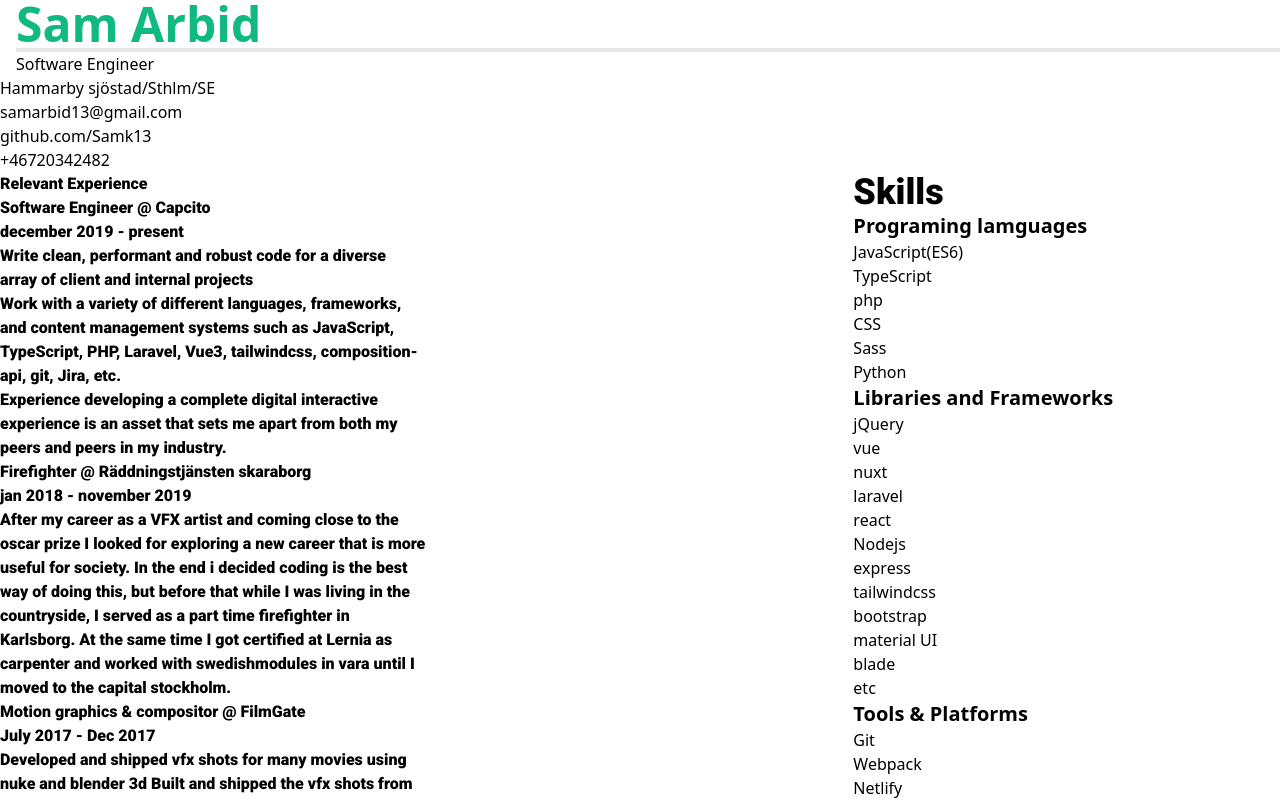
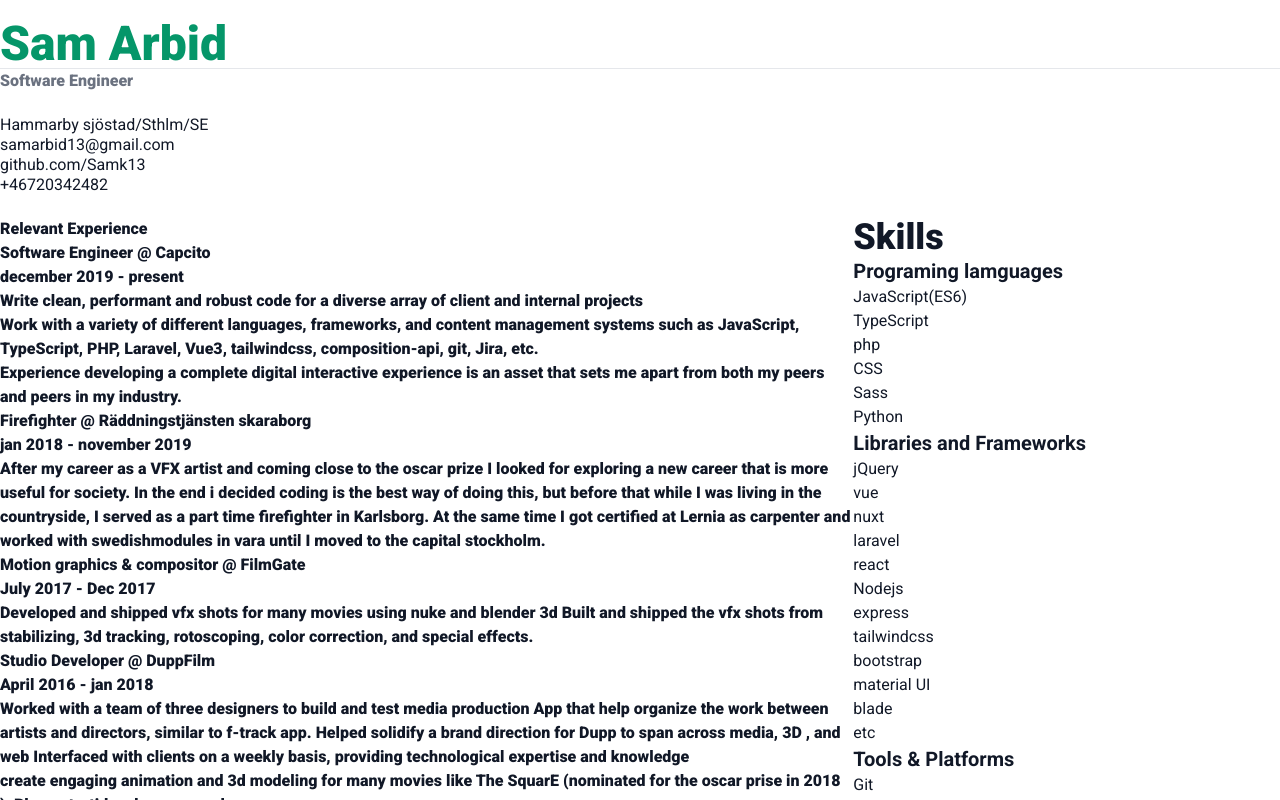
Before and after one commit to Samk13/sam-arbid, a Vue app: page / in a window 1280 px wide. Shown: the top 800 px of the page. Built offline with nearby package versions, Linux system fonts and the light colour scheme.

Commit message:
split portions into components

```diff
--- a/src/App.vue
+++ b/src/App.vue
@@ -1,13 +1,15 @@
 <template>
-    <section>
-        <!-- <HelloWorld msg="Sam Arbid" /> -->
-        <cv-header :data="data" />
-        <!-- {{ data }} -->
-    </section>
+    <div class="container m-auto text-gray-900 font-roboto">
+        <cv-header :data="data" class="w-full" />
+        <div class="flex">
+            <cv-body-left :data="data" class="w-2/3" />
+            <cv-body-right :data="data" class="w-1/3" />
+        </div>
+    </div>
 </template>
 
 <script>
-import { HelloWorld, CvHeader } from './components'
+import { HelloWorld, CvHeader, CvBodyLeft, CvBodyRight } from './components'
 import cvData from './data/cvData.json'
 import { reactive } from 'vue'
 export default {
@@ -15,6 +17,8 @@ export default {
     components: {
         HelloWorld,
         CvHeader,
+        CvBodyLeft,
+        CvBodyRight,
     },
     setup() {
         const data = reactive(cvData)
--- /dev/null
+++ b/src/components/CvBodyLeft.vue
@@ -0,0 +1,32 @@
+<template>
+    <section class="font-roboto font-black w-1/3" id="left">
+        <h1>Relevant Experience</h1>
+        <div v-for="xp in data.relevantExperience" :key="xp.id">
+            <div id="capcito">
+                <h2>
+                    <span>{{ xp.title }} @ {{ xp.place }}</span>
+                </h2>
+                <h2>
+                    <span>{{ xp.startDate }} - {{ xp.endDate }}</span>
+                </h2>
+                <ul v-for="(desc, index) in xp.description" :key="index">
+                    <li>
+                        {{ desc }}
+                    </li>
+                </ul>
+            </div>
+        </div>
+    </section>
+</template>
+
+<script>
+export default {
+    name: 'CvBodyLeft',
+    props: {
+        data: {
+            type: Object,
+            required: true,
+        },
+    },
+}
+</script>
--- /dev/null
+++ b/src/components/CvBodyRight.vue
@@ -0,0 +1,69 @@
+<template>
+    <!-- Skills -->
+    <div>
+        <div class="text-4xl font-roboto font-black" id="right">Skills</div>
+        <div>
+            <h1 class="text-xl font-bold">Programing lamguages</h1>
+            <ul
+                v-for="(lang, index) in data.skills.programingLanguages"
+                :key="index"
+            >
+                <li>{{ lang }}</li>
+            </ul>
+        </div>
+        <div>
+            <h1 class="text-xl font-bold">Libraries and Frameworks</h1>
+            <ul
+                v-for="(framework, index) in data.skills.LibrariesandFrameworks"
+                :key="index"
+            >
+                <li>{{ framework }}</li>
+            </ul>
+        </div>
+        <div>
+            <h1 class="text-xl font-bold">Tools & Platforms</h1>
+            <ul v-for="(plat, index) in data.skills.platforms" :key="index">
+                <li>{{ plat }}</li>
+            </ul>
+        </div>
+        <div>
+            <h1 class="text-xl font-bold">Design</h1>
+            <ul v-for="(design, index) in data.skills.Design" :key="index">
+                <li>{{ design }}</li>
+            </ul>
+        </div>
+        <!-- Education -->
+        <div>
+            <h1 class="text-xl font-bold">Education</h1>
+            <ul v-for="(educ, index) in data.Education" :key="index">
+                <li>
+                    <span>{{ educ.place }}</span>
+                    <span>{{ educ.startDate }}</span>
+                    <span>{{ educ.endDate }}</span>
+                    <span>{{ educ.location }}</span>
+                    <p>{{ educ.description }}</p>
+                </li>
+            </ul>
+        </div>
+        <div>
+            <h1 class="text-xl font-bold">Intrest</h1>
+            <ul v-for="(intr, index) in data.Interests" :key="index">
+                <li>
+                    <span>{{ intr }}</span>
+                </li>
+            </ul>
+        </div>
+    </div>
+</template>
+
+<script>
+export default {
+    name: 'CvBodyRight',
+    props: {
+        data: {
+            type: Object,
+            required: true,
+        },
+    },
+}
+</script>
--- a/src/components/CvHeader.vue
+++ b/src/components/CvHeader.vue
@@ -1,97 +1,21 @@
 <template>
-    <section class="container m-auto flex flex-col">
-        <div class="ml-4">
-            <h1 class="text-5xl font-black text-green-500">
+    <div class="py-5">
+        <div class="mb-5">
+            <h1 class="text-5xl font-black text-green-600">
                 {{ data.name }}
             </h1>
-            <hr class="border-2" />
-            <h2>{{ data.title }}</h2>
+            <hr class="border-1" />
+            <h2 class="text-gray-500 font-black text-md">{{ data.title }}</h2>
         </div>
         <div>
-            <ul>
+            <ul class="-space-y-1">
                 <li>{{ data.address }}</li>
                 <li>{{ data.email }}</li>
                 <li>{{ data.github }}</li>
                 <li>{{ data.mobile }}</li>
             </ul>
         </div>
-    </section>
-    <section class="flex w-full justify-between">
-        <section class="font-roboto font-black w-1/3" id="left">
-            <h1>Relevant Experience</h1>
-            <div v-for="xp in data.relevantExperience" :key="xp.id">
-                <div id="capcito">
-                    <h2>
-                        <span>{{ xp.title }} @ {{ xp.place }}</span>
-                    </h2>
-                    <h2>
-                        <span>{{ xp.startDate }} - {{ xp.endDate }}</span>
-                    </h2>
-                    <ul v-for="(desc, index) in xp.description" :key="index">
-                        <li>
-                            {{ desc }}
-                        </li>
-                    </ul>
-                </div>
-            </div>
-        </section>
-        <!-- Skills -->
-        <div class="w-1/3">
-            <div class="text-4xl font-roboto font-black" id="right">Skills</div>
-            <div>
-                <h1 class="text-xl font-bold">Programing lamguages</h1>
-                <ul
-                    v-for="(lang, index) in data.skills.programingLanguages"
-                    :key="index"
-                >
-                    <li>{{ lang }}</li>
-                </ul>
-            </div>
-            <div>
-                <h1 class="text-xl font-bold">Libraries and Frameworks</h1>
-                <ul
-                    v-for="(framework, index) in data.skills
-                        .LibrariesandFrameworks"
-                    :key="index"
-                >
-                    <li>{{ framework }}</li>
-                </ul>
-            </div>
-            <div>
-                <h1 class="text-xl font-bold">Tools & Platforms</h1>
-                <ul v-for="(plat, index) in data.skills.platforms" :key="index">
-                    <li>{{ plat }}</li>
-                </ul>
-            </div>
-            <div>
-                <h1 class="text-xl font-bold">Design</h1>
-                <ul v-for="(design, index) in data.skills.Design" :key="index">
-                    <li>{{ design }}</li>
-                </ul>
-            </div>
-            <!-- Education -->
-            <div>
-                <h1 class="text-xl font-bold">Education</h1>
-                <ul v-for="(educ, index) in data.Education" :key="index">
-                    <li>
-                        <span>{{ educ.place }}</span>
-                        <span>{{ educ.startDate }}</span>
-                        <span>{{ educ.endDate }}</span>
-                        <span>{{ educ.location }}</span>
-                        <p>{{ educ.description }}</p>
-                    </li>
-                </ul>
-            </div>
-            <div>
-                <h1 class="text-xl font-bold">Intrest</h1>
-                <ul v-for="(intr, index) in data.Interests" :key="index">
-                    <li>
-                        <span>{{ intr }}</span>
-                    </li>
-                </ul>
-            </div>
-        </div>
-    </section>
+    </div>
 </template>
 
 <script>
--- a/src/components/index.js
+++ b/src/components/index.js
@@ -1,4 +1,6 @@
 import HelloWorld from './HelloWorld.vue'
 import CvHeader from './CvHeader.vue'
+import CvBodyLeft from './CvBodyLeft.vue'
+import CvBodyRight from './CvBodyRight.vue'
 
-export { HelloWorld, CvHeader }
+export { HelloWorld, CvHeader, CvBodyLeft, CvBodyRight }
```
